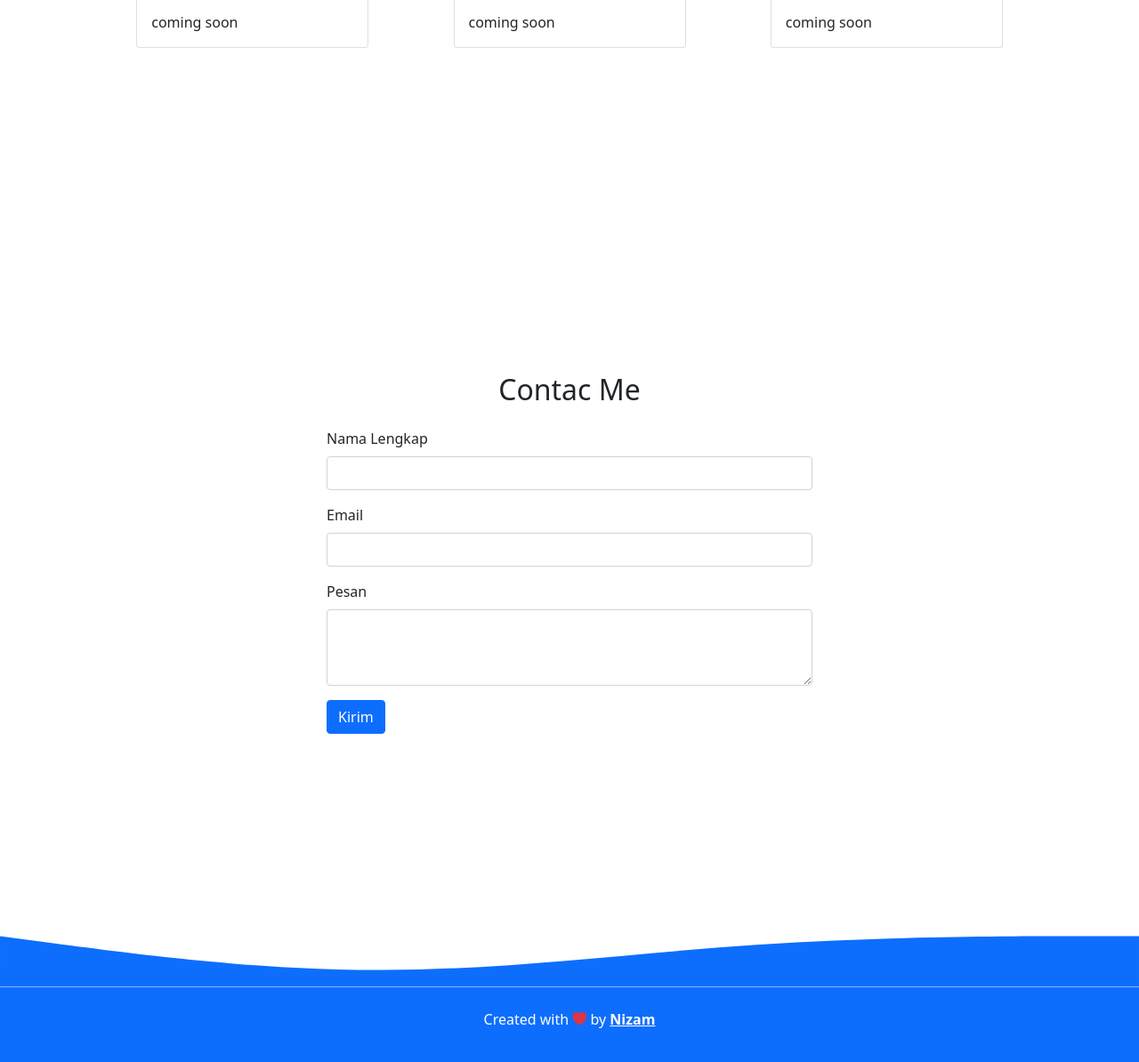
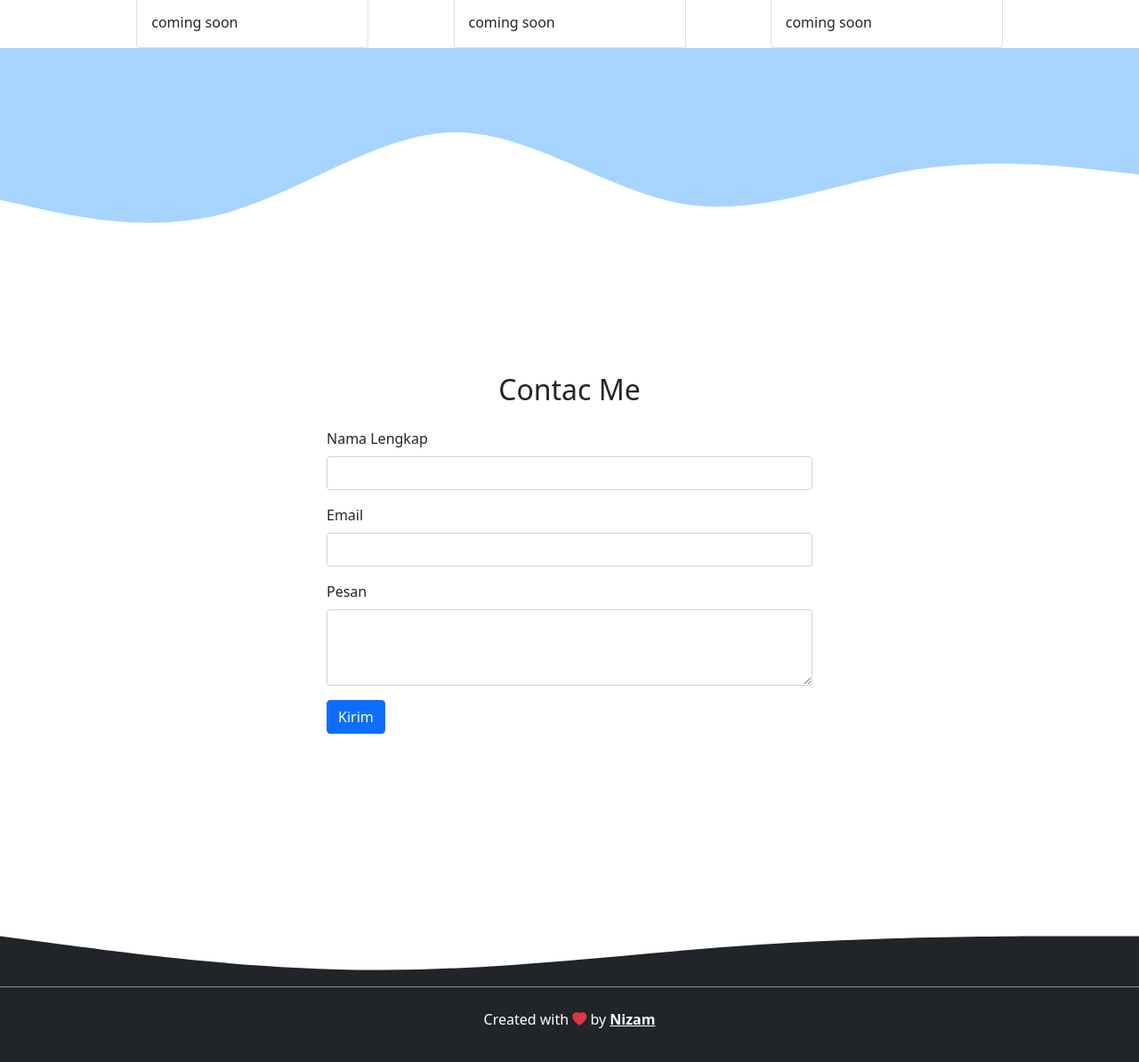
Before and after one commit to Nzmhp/Nzmhp.github.io, a plain HTML site: page index.html in a window 1280 px wide. Shown: the part 1400-2594 px from the top of the page at 89% size. Drawn offline with nearby package versions, Linux system fonts and the light colour scheme.

Commit message:
perubahan

```diff
--- a/index.html
+++ b/index.html
@@ -18,7 +18,7 @@
   </head>
   <body id="home">
     <!-- Navbar -->
-    <nav class="navbar navbar-expand-lg navbar-dark bg-primary shadow-sm navbar fixed-top">
+    <nav class="navbar navbar-expand-lg navbar-dark bg-dark shadow-sm navbar fixed-top">
       <div class="container">
         <a class="navbar-brand" href="#">Nizam</a>
         <button class="navbar-toggler" type="button" data-bs-toggle="collapse" data-bs-target="#navbarNav" aria-controls="navbarNav" aria-expanded="false" aria-label="Toggle navigation">
@@ -124,9 +124,9 @@
 
       <svg xmlns="http://www.w3.org/2000/svg" viewBox="0 0 1440 320">
         <path
-          fill="#ffffff"
+          fill="#a6d4ff"
           fill-opacity="1"
-          d="M0,64L48,106.7C96,149,192,235,288,234.7C384,235,480,149,576,144C672,139,768,213,864,202.7C960,192,1056,96,1152,80C1248,64,1344,128,1392,160L1440,192L1440,320L1392,320C1344,320,1248,320,1152,320C1056,320,960,320,864,320C768,320,672,320,576,320C480,320,384,320,288,320C192,320,96,320,48,320L0,320Z"
+          d="M0,192L48,202.7C96,213,192,235,288,208C384,181,480,107,576,106.7C672,107,768,181,864,197.3C960,213,1056,171,1152,154.7C1248,139,1344,149,1392,154.7L1440,160L1440,0L1392,0C1344,0,1248,0,1152,0C1056,0,960,0,864,0C768,0,672,0,576,0C480,0,384,0,288,0C192,0,96,0,48,0L0,0Z"
         ></path>
       </svg>
     </section>
@@ -163,7 +163,7 @@
 
       <svg xmlns="http://www.w3.org/2000/svg" viewBox="0 0 1440 320">
         <path
-          fill="#0d6efd"
+          fill="#212529"
           fill-opacity="1"
           d="M0,256L80,266.7C160,277,320,299,480,298.7C640,299,800,277,960,266.7C1120,256,1280,256,1360,256L1440,256L1440,320L1360,320C1280,320,1120,320,960,320C800,320,640,320,480,320C320,320,160,320,80,320L0,320Z"
         ></path>
@@ -172,7 +172,7 @@
     <!-- Akhir Contac -->
 
     <!-- Footer -->
-    <footer class="bg-primary text-white text-center p-4">
+    <footer class="bg-dark text-white text-center p-4">
       <p>Created with <i class="bi bi-heart-fill text-danger"></i> by <a href="https://https://www.instagram.com/ichitanblacksugar/" class="text-white fw-bold">Nizam</a></p>
     </footer>
     <!-- Akhir Footer -->
```
